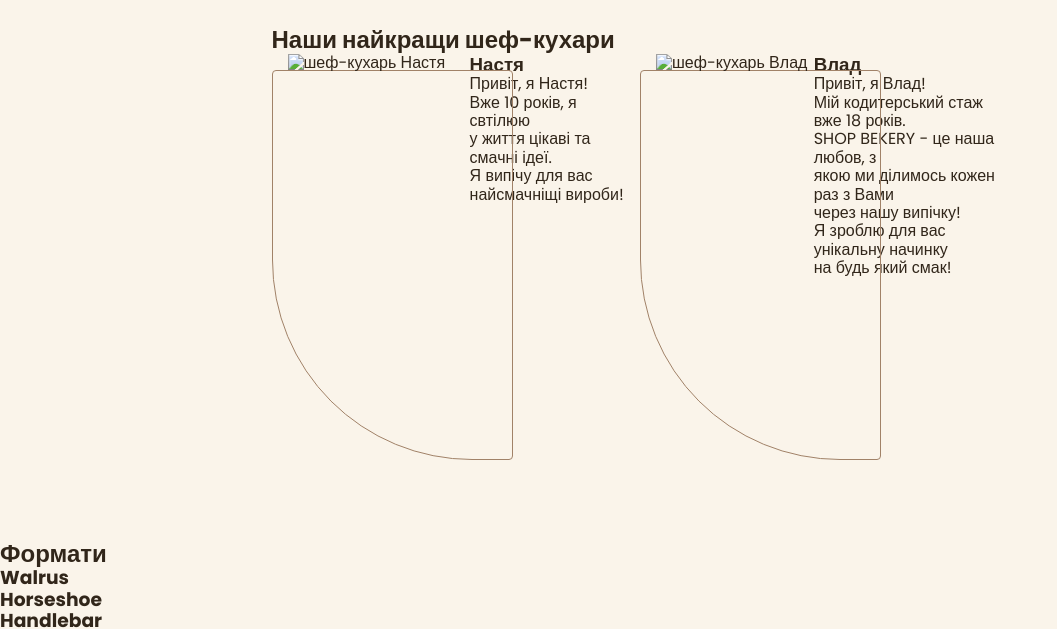
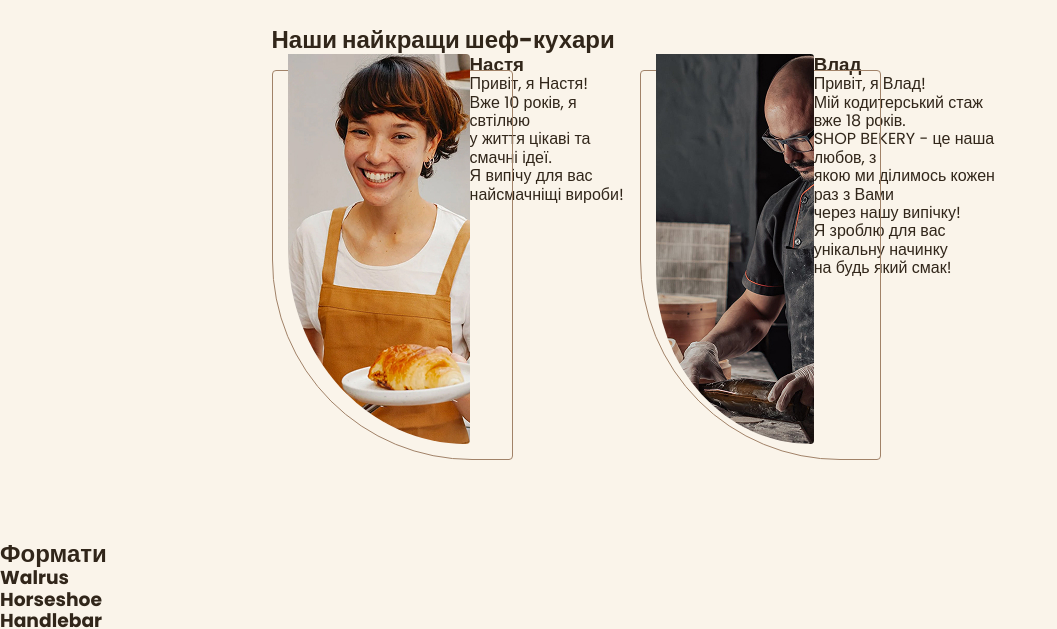
Before and after one commit to Vadimeks/genius, a plain HTML site: page index.html in a window 1280 px wide. Shown: the part 1385-2014 px from the top of the page, without its empty margins (0-1057 px from the left). Drawn offline with nearby package versions, Linux system fonts and the light colour scheme; the site is published under a folder, as on GitHub Pages, so addresses that start at the root find nothing.

Commit message:
change the way to img

```diff
--- a/index.html
+++ b/index.html
@@ -79,7 +79,7 @@
                     <li class="chefs-items">
                         <div class="chefs-img-cont">
                             <div class="photo-wrapper"></div>
-                            <img class="chefs-img" src="/images/chef-nastya.jpg" alt="шеф-кухарь Настя">
+                            <img class="chefs-img" src="./images/chef-nastya.jpg" alt="шеф-кухарь Настя">
                         </div>
                         <article class="cheaf-article">
                             <h3 class="header-three-chefs">Настя</h3>
@@ -93,7 +93,7 @@
                     <li class="chefs-items">
                         <div class="chefs-img-cont">
                             <div class="photo-wrapper"></div>
-                            <img class="chefs-img" src="/images/chef-vlad.jpg" alt="шеф-кухарь Влад">
+                            <img class="chefs-img" src="./images/chef-vlad.jpg" alt="шеф-кухарь Влад">
                         </div>
                         <article class="cheaf-article">
                             <h3 class="header-three-chefs">Влад</h3>
```
